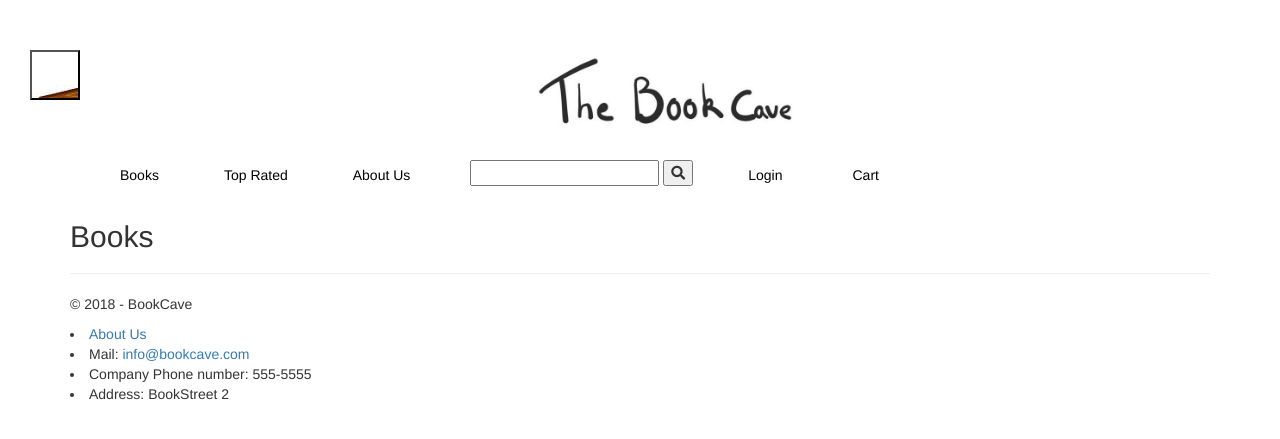
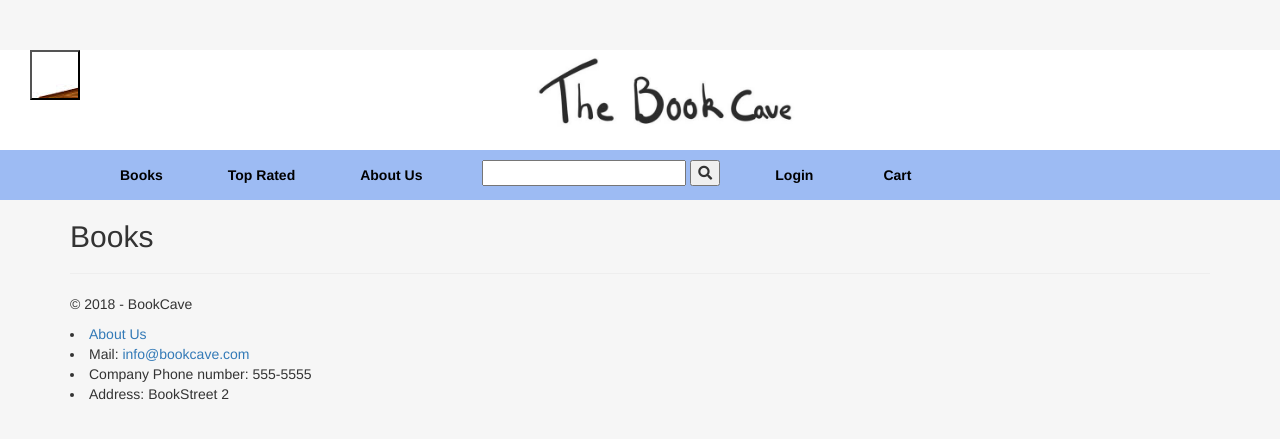
Before and after one commit to JohannHinrik/BookCave, an ASP.NET Core app: page /Book/Index in a window 1280 px wide. Shown: the top 439 px of the page. Run offline with ASP.NET Core 8, Linux system fonts and the light colour scheme; the project's own start-up code is not run, and a stand-in starts its controllers and pages; some libraries are stand-ins or nearby versions.

Commit message:
some changes to css

```diff
--- a/wwwroot/css/bookCaveStyle.css
+++ b/wwwroot/css/bookCaveStyle.css
@@ -24,11 +24,12 @@
 /* Navgation bar */
 #fullNavigation
 {
-    background: white;
+    background: rgba(157, 187, 243, 0.993);
 }
 #navigation-bar ul li
 {
    margin-left: 35px;
+   font-weight: bold;
 }
 
 #navigation-bar ul li a
@@ -182,7 +183,7 @@
 
 body
 {
-    background: white;
+    background: #F6F6F6;
     width: 100%;
     min-height: 100%;
 }
```
